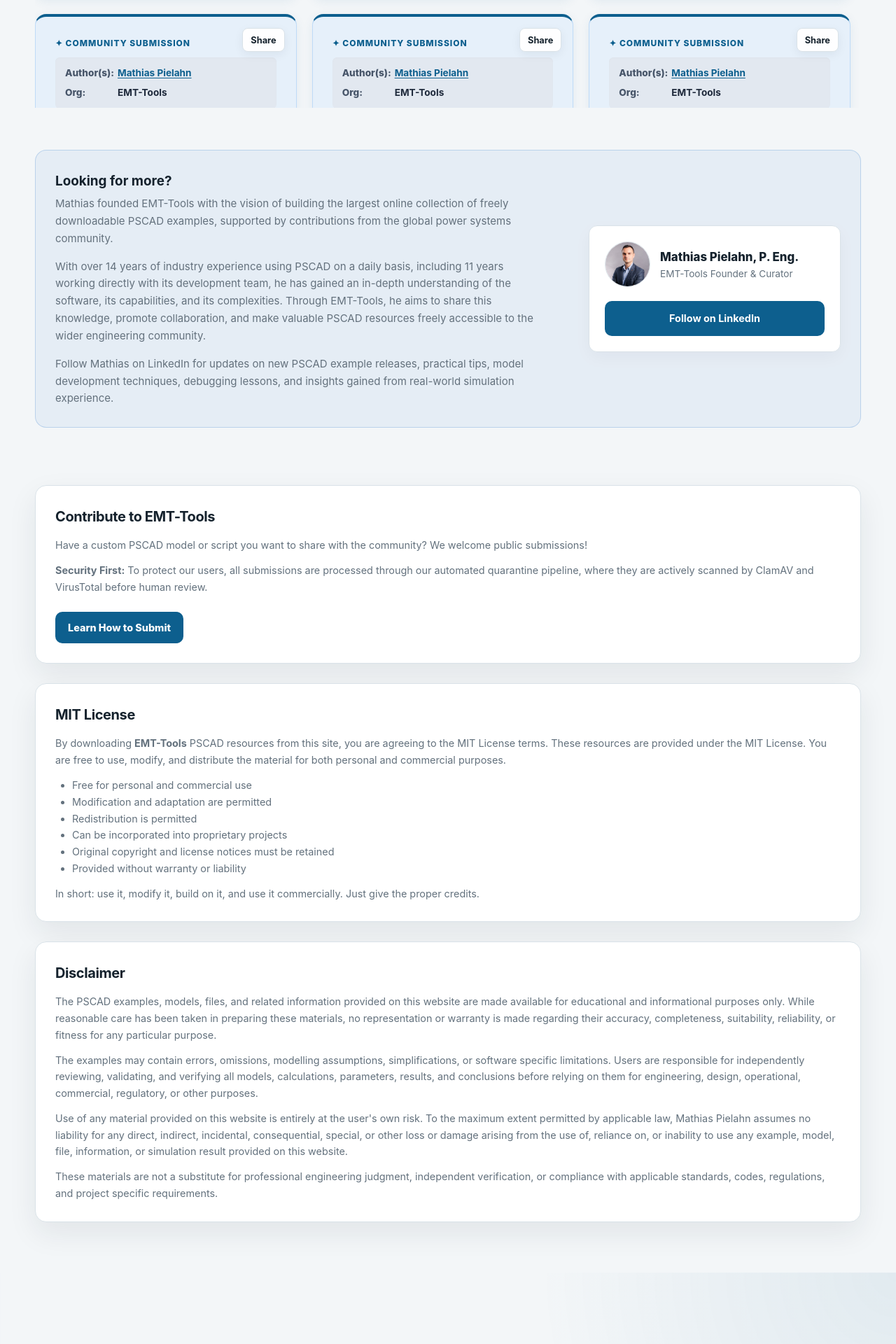
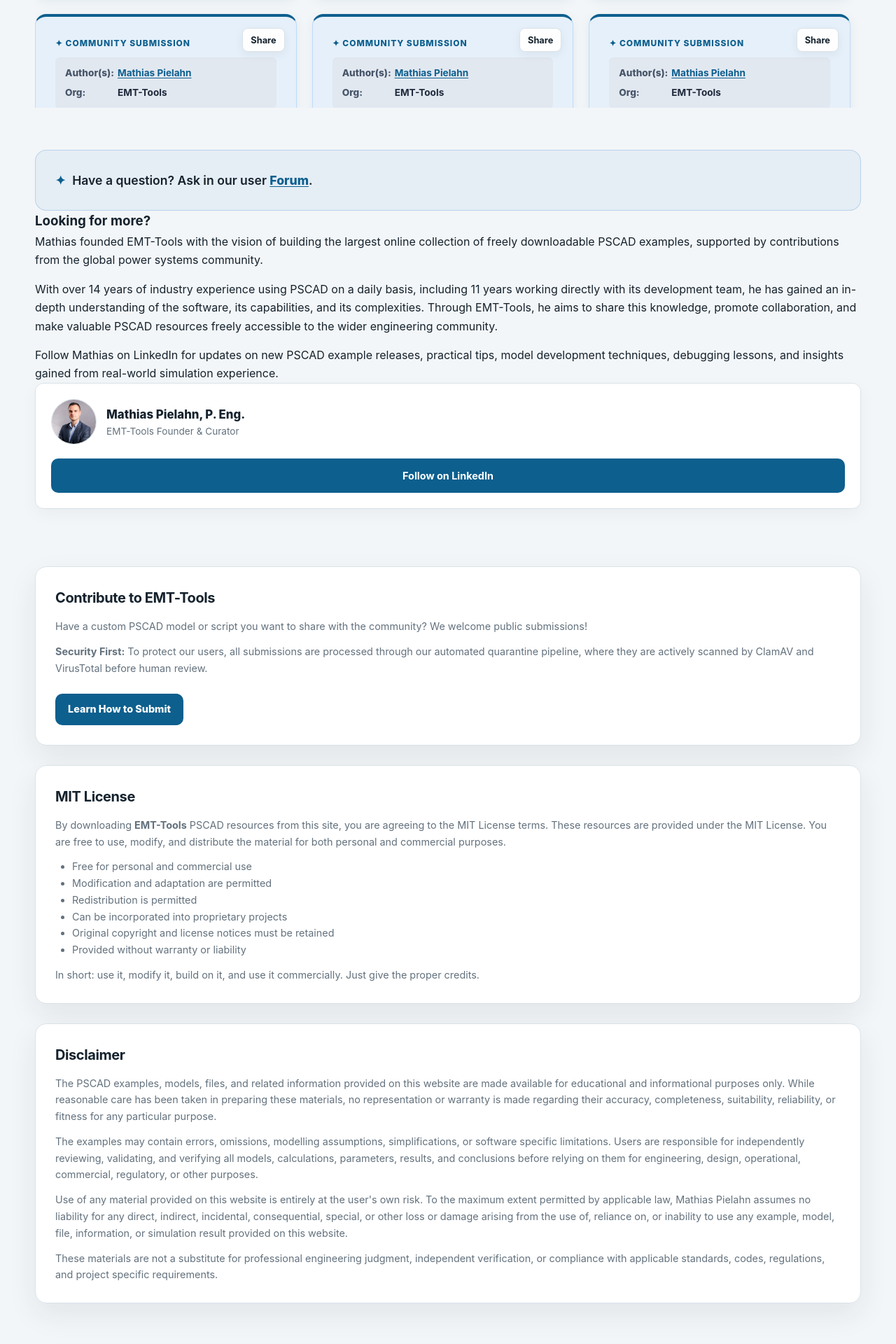
Before and after one commit to EMT-Tools/emt-tools.github.io, a Jekyll site: the page built from index.html, in a window 1280 px wide. Shown: the part 2383-4303 px from the top of the page at 70% size. Built offline with Jekyll 4.4.1, drawn with Linux system fonts in a browser that asks for light colours.

Commit message:
Update index.html

```diff
--- a/index.html
+++ b/index.html
@@ -281,7 +281,10 @@
 <section style="padding-bottom: 82px;">
   <div class="container">
     <div class="growth-callout" style="margin-top: 0; display: flex; flex-wrap: wrap; gap: 40px; align-items: center; justify-content: space-between;">
-
+      <span style="font-size: 1.1rem; font-weight: 600; color: var(--text);">
+        <span style="color: var(--accent); margin-right: 5px;">✦</span> Have a question? Ask in our user <a href="https://forum.emt-tools.com" target="_blank" rel="noopener noreferrer" style="color: var(--accent); font-weight: 800; text-decoration: underline; text-underline-offset: 2px; transition: opacity 0.2s;" onmouseover="this.style.opacity='0.8'" onmouseout="this.style.opacity='1'">Forum</a>.
+      </span>
+    </div>
       <div style="flex: 1 1 400px;">
         <h3>Looking for more?</h3>
         <p style="margin-bottom: 15px;">Mathias founded EMT-Tools with the vision of building the largest online collection of freely downloadable PSCAD examples, supported by contributions from the global power systems community.</p>
```
